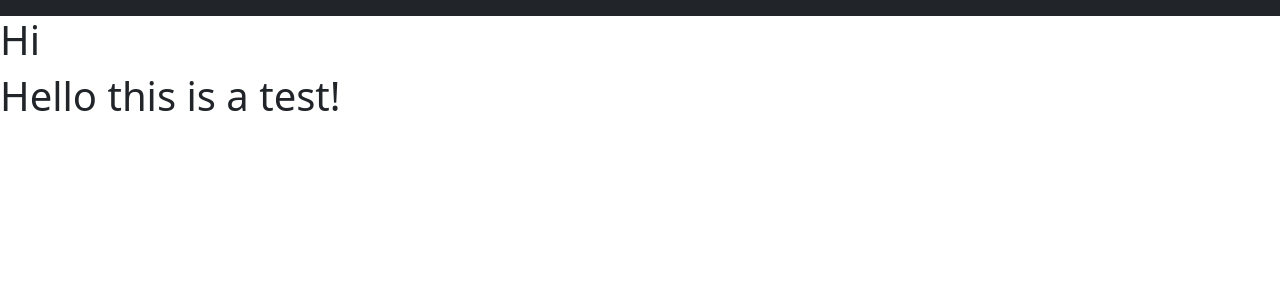
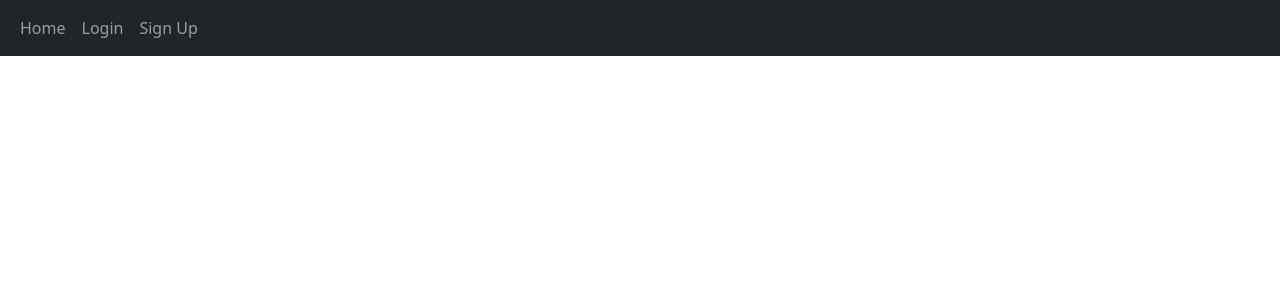
Before and after one commit to MarcelKolodziej/Flask-Blog, a Flask app: page / in a window 1280 px wide. Shown: the top 300 px of the page. Run offline with Flask 2, Linux system fonts and the light colour scheme.

Commit message:
Nav bar added

```diff
--- a/website/templates/base.html
+++ b/website/templates/base.html
@@ -9,16 +9,28 @@
      rel="stylesheet" integrity="sha384-KyZXEAg3QhqLMpG8r+8fhAXLRk2vvoC2f3B09zVXn8CA5QIVfZOJ3BCsw2P0p/We"/
     crossorigin="anonymous">
 
+
     <title>{% block title %}  {% endblock %}</title>
 </head>
 <body>
-    <nav class="navbar navbar-dark bg-dark">
-        <!-- Navbar content -->
+    <nav class="navbar navbar-expand-lg navbar-dark bg-dark">
+        <div class="container-fluid">
+            <button
+            class="navbar-toggler"
+            type="button"
+            data-bs-toogle="collapse"
+            data-bs-target="#navbar">
+            <span class="navbar-toggler-icon"></span>
+            ></button>
+            <div class="collapse navbar-collapse" id="navbar">
+                <div class="navbar-nav">
+                    <a class="nav-item nav-link" href="/home">Home</a>
+                    <a class="nav-item nav-link" href="/login">Login</a>
+                    <a class="nav-item nav-link" href="/sign-up">Sign Up</a>
+                </div>
+            </div>
+        </div>
     </nav>
-
-
-    <h1> Hi </h1>
-    <div>{% block content %}  {% endblock %}</div>
 
     <script src="https://cdn.jsdelivr.net/npm/bootstrap@5.1.0/dist/js/bootstrap.bundle.min.js" integrity="sha384-U1DAWAznBHeqEIlVSCgzq+c9gqGAJn5c/t99JyeKa9xxaYpSvHU5awsuZVVFIhvj" crossorigin="anonymous">
     </script>
```
